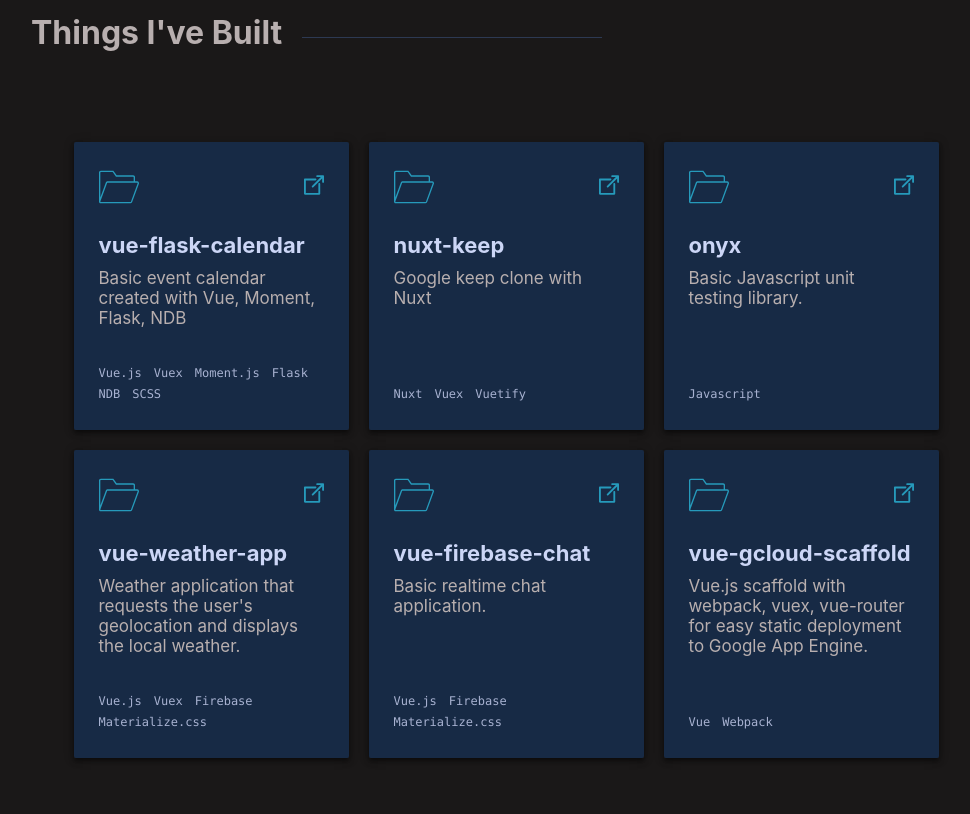
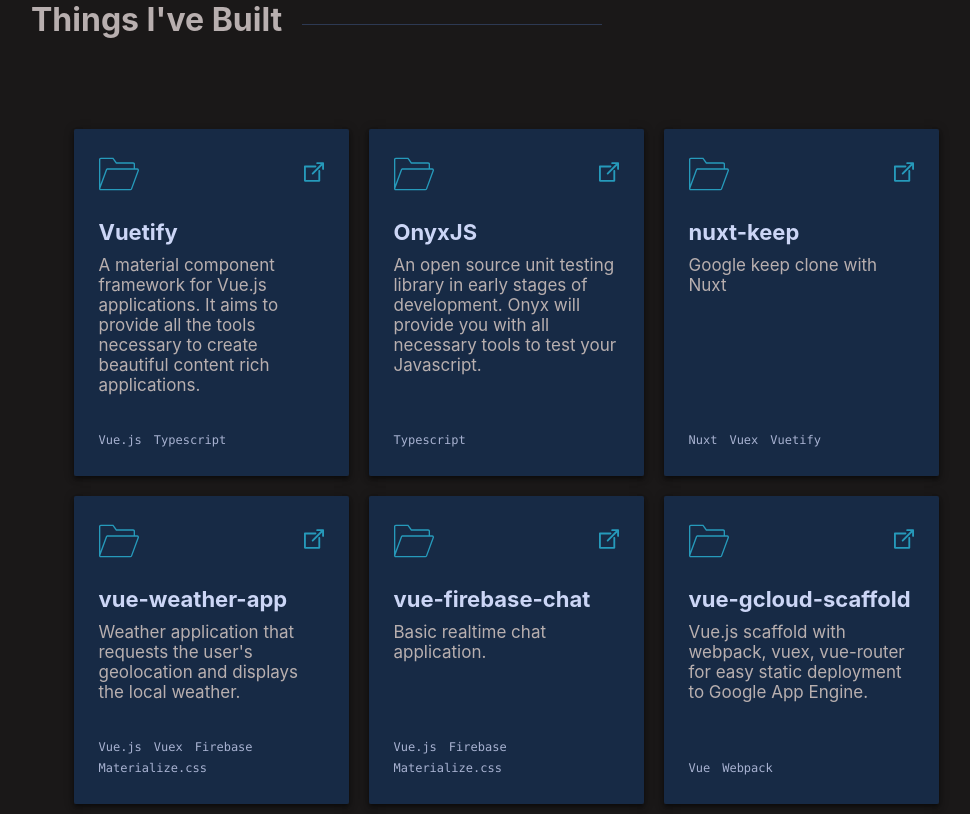
Before and after one commit to ElijahKotyluk/elijahkotyluk.com, a Nuxt app: page / in a window 1280 px wide. Shown: the part 2420-3234 px from the top of the page, without its empty margins (134-1104 px from the left). Before the commit the page ends 3200 px from the top, so only its background shows below. Built offline with nearby package versions, Linux system fonts and the light colour scheme.

Commit message:
chore(projects): update projects with more recent

```diff
--- a/components/sections/Projects.vue
+++ b/components/sections/Projects.vue
@@ -31,11 +31,18 @@
     return {
       projects: [
         {
-          title: 'vue-flask-calendar',
-          ariaLabel: 'Vue Flask Calendar',
-          description: 'Basic event calendar created with Vue, Moment, Flask, NDB',
-          externalLink: 'https://github.com/ElijahKotyluk/vue-flask-calendar',
-          technologies: ['Vue.js', 'Vuex', 'Moment.js', 'Flask', 'NDB', 'SCSS']
+          title: 'Vuetify',
+          ariaLabel: 'Vuetify',
+          description: 'A material component framework for Vue.js applications.  It aims to provide all the tools necessary to create beautiful content rich applications.',
+          externalLink: 'https://github.com/VuetifyJS/Vuetify',
+          technologies: ['Vue.js', 'Typescript']
+        },
+        {
+          title: 'OnyxJS',
+          ariaLabel: 'Onyx',
+          description: 'An open source unit testing library in early stages of development. Onyx will provide you with all necessary tools to test your Javascript.',
+          externalLink: 'https://github.com/onyxjs/onyx',
+          technologies: ['Typescript']
         },
         {
           title: 'nuxt-keep',
@@ -43,13 +50,6 @@
           description: 'Google keep clone with Nuxt',
           externalLink: 'https://github.com/ElijahKotyluk/nuxt-keep',
           technologies: ['Nuxt', 'Vuex', 'Vuetify']
-        },
-        {
-          title: 'onyx',
-          ariaLabel: 'Onyx',
-          description: 'Basic Javascript unit testing library.',
-          externalLink: 'https://github.com/ElijahKotyluk/onyx',
-          technologies: ['Javascript']
         },
         {
           title: 'vue-weather-app',
```
